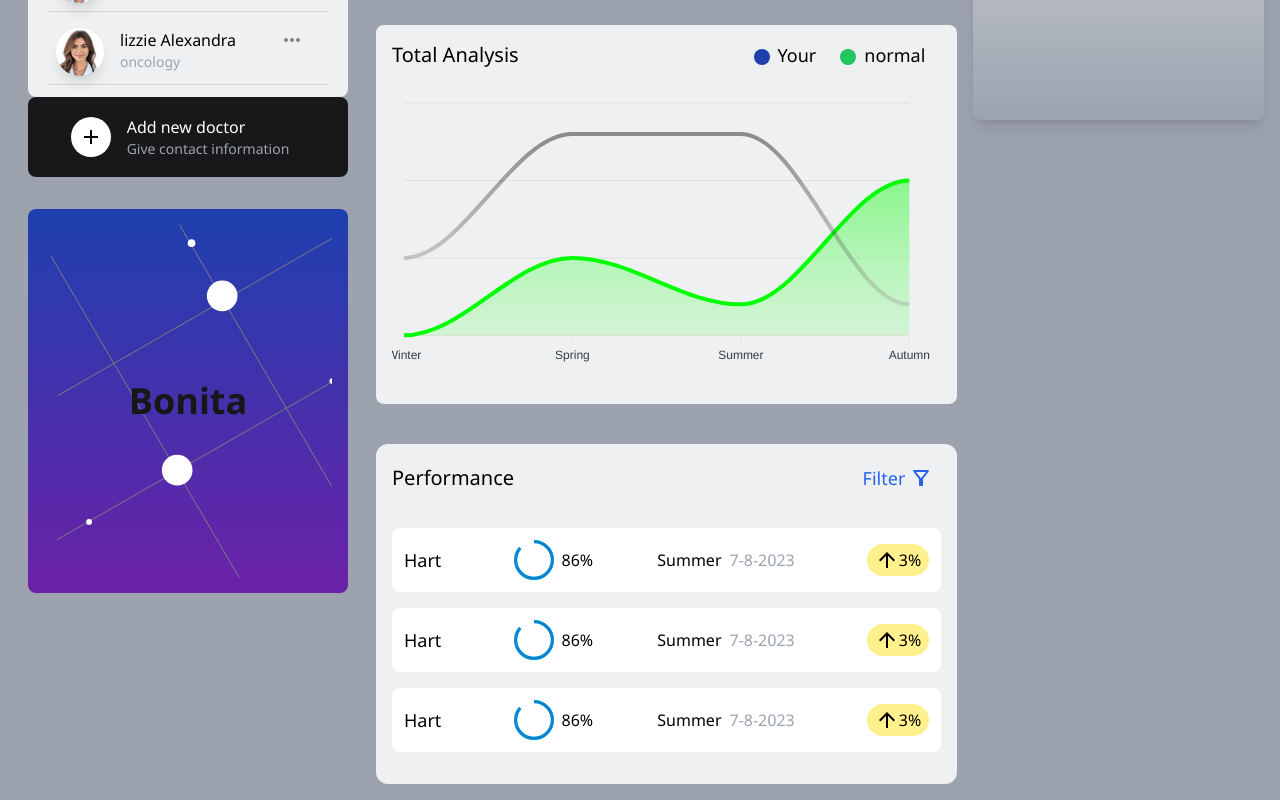
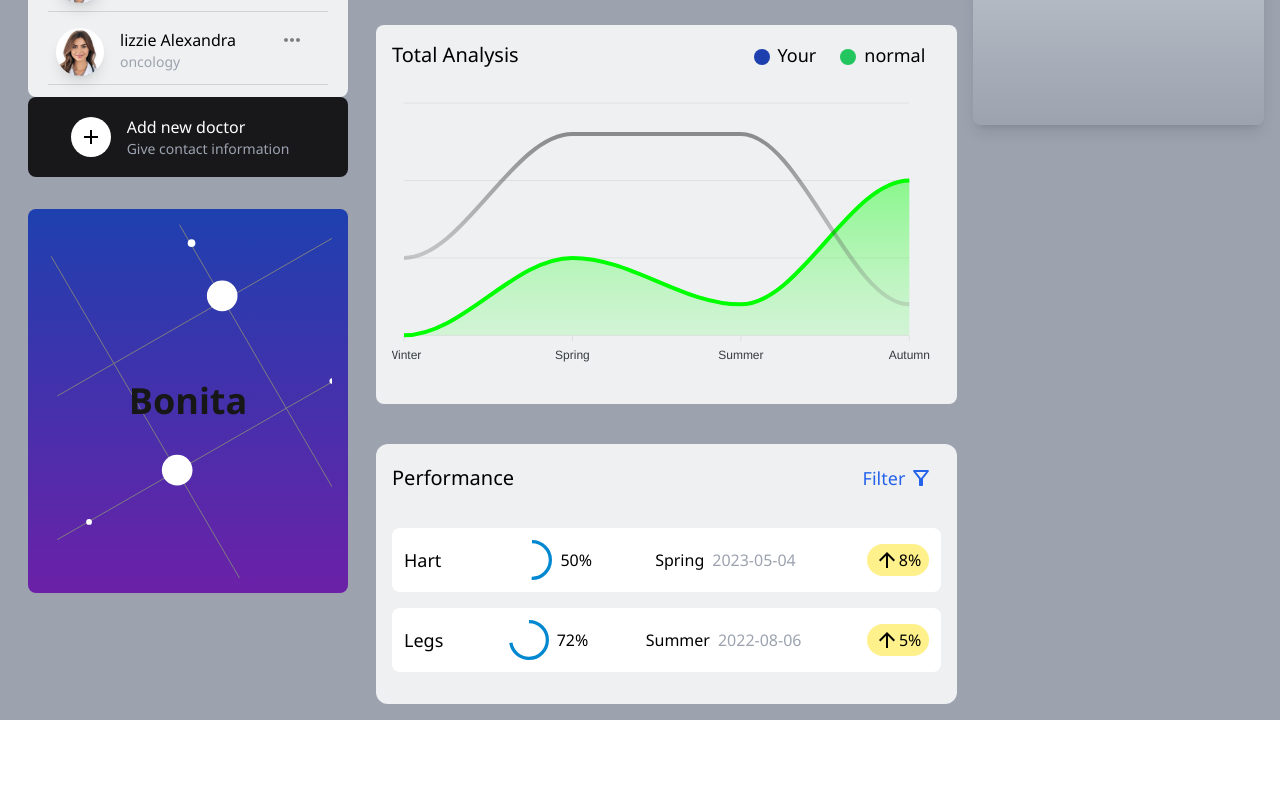
Before and after one commit to AlirezaAkbarpour/bonita, a Next.js app: page / in a window 1280 px wide. Shown: the part 339-1139 px from the top of the page. After the commit the page ends 1059 px from the top, so only its background shows below. Built offline with nearby package versions, Linux system fonts and the light colour scheme.

Commit message:
created dynamic performace

```diff
--- a/components/DoctorAd.tsx
+++ b/components/DoctorAd.tsx
@@ -1,7 +1,7 @@
 import Image from "next/image"
 export default function DoctorAd() {
   return (
-    <div className="w-full h-114 bg-gradient-to-b from-manual_gray to-gray-400
+    <div className="w-full h-[28rem] bg-gradient-to-b from-manual_gray to-gray-400
                     shadow-lg rounded-lg px-4 py-4 ">
             <div className="w-full z-50 relative">
                 <div className="text-lg text-gray-400 font-medium py-2">Psychologist</div>
--- a/components/Performance.tsx
+++ b/components/Performance.tsx
@@ -1,6 +1,31 @@
 import {  FilterAltOutlined } from '@mui/icons-material'
 import React from 'react'
 import PerformanceItem from './performanceItem'
+
+export interface dataType {
+  id:number,
+  name:string,
+  value:number,
+  date: Date,
+  increase:number,
+}
+
+const data : dataType[] = [
+  {
+    id:125,
+    name:"Hart",
+    value:50,
+    date: new Date('2023-05-04'),
+    increase:8,
+  },
+  {
+    id:524,
+    name:"Legs",
+    value:72,
+    date: new Date('2022-08-06'),
+    increase:5,
+  },
+]
 
 export default function Performance() {
   return (
@@ -10,11 +35,10 @@ export default function Performance() {
                     <div className='w-24 rounded-full text-blue-600 text-lg font-light flex
                     items-center justify-end p-1 transition-all hover:ring hover:bg-blue-200 hover:cursor-pointer'>Filter <FilterAltOutlined className='mx-1'/></div>
                 </div>
-                <div className='mt-8'>
-                    <PerformanceItem/>
-                    <PerformanceItem/>
-                    <PerformanceItem/>
-                </div>
+                <ul className='mt-8'>
+                    {data.map((item,index) => (<PerformanceItem key={index} id={item.id}
+                    name={item.name} value={item.value} date={item.date} increase={item.increase}/>))}
+                </ul>
     </div>
   )
 }
--- a/components/performanceItem.tsx
+++ b/components/performanceItem.tsx
@@ -1,16 +1,22 @@
 import { ArrowUpward } from '@mui/icons-material'
 import { CircularProgress } from '@mui/material'
 import React from 'react'
+import { dataType } from './Performance'
 
-export default function PerformanceItem() {
+export default function PerformanceItem({id,name,value,date,increase}:dataType) {
+  const getSeason = (d :Date) => Math.floor((d.getMonth() / 12 * 4)) % 4
+  const Seasons : string[] = ["Winter","Spring","Summer","Autumn"]
+  const currentSeason :string = Seasons[getSeason(date)]
   return (
-    <div className='w-full h-16 bg-white rounded-lg flex justify-between items-center my-4 px-3 text-black'>
-            <div className='text-lg font-medium'>Hart</div>
-            <div className='flex items-center text-base font-medium'><CircularProgress size={48} color='info'  sx={{margin:.5,padding:0.5}} variant='determinate'  value={86}/> 86% </div>
-            <div className='text-black text-base font-normal flex justify-between'>Summer <div className='text-gray-400 mx-2'>7-8-2023</div> </div>
+    <li key={id} className='w-full h-16 bg-white rounded-lg flex justify-between items-center my-4 px-3 text-black'>
+            <div className='text-lg font-medium'>{name}</div>
+            <div className='flex items-center text-base font-medium'><CircularProgress size={48} color='info'
+            sx={{margin:.5,padding:0.5}} variant='determinate'  value={value}/> {value}% </div>
+            <div className='text-black text-base font-normal flex justify-between'>
+              {currentSeason} <div className='text-gray-400 mx-2'>{date.toISOString().slice(0,10).toString()}</div> </div>
             <div className='bg-yellow-200 px-2 py-1 rounded-full
              text-black font-medium flex
-             justify-center items-center'><ArrowUpward className=''/>3% </div>
-    </div>
+             justify-center items-center'><ArrowUpward className=''/>{increase}% </div>
+    </li>
   )
 }
--- a/tailwind.config.ts
+++ b/tailwind.config.ts
@@ -18,7 +18,7 @@ const config: Config = {
         manual_gray:"#eef0f2"
       },
       height:{
-        '114':'40%'
+        '114':'44%'
       }
     },
   },
```
